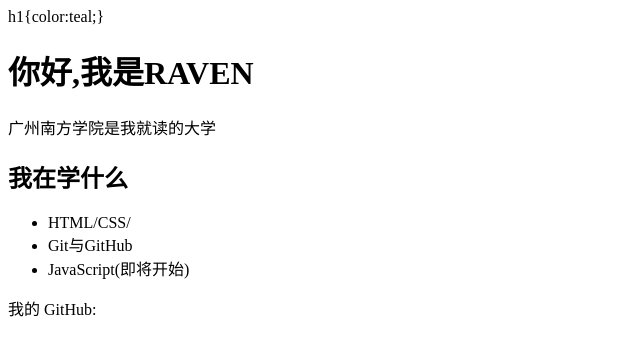
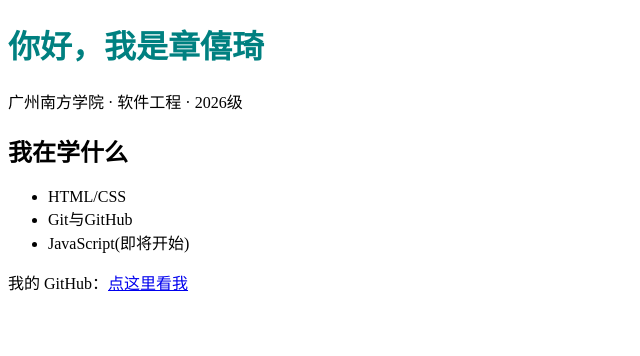
Before and after one commit to Raven-xia-yan/my-first-site, a plain HTML site: page index.html in a window 1280 px wide. Shown: the whole page, without its empty margins (0-640 px from the left). Drawn offline with Linux system fonts and the light colour scheme.

Commit message:
修复引号，标题加颜色

```diff
--- a/index.html
+++ b/index.html
@@ -1,20 +1,21 @@
 <!DOCTYPE html>
 <html lang="zh-CN">
 <head>
-<meta charset="UTF-8"
+    <meta charset="UTF-8">
+    <title>我的第一个网页</title>
     <style>
-    h1{color:teal;}
+        h1 { color: teal; }
     </style>
 </head>
 <body>
-<h1>你好,我是RAVEN</h1>
-<p>广州南方学院是我就读的大学</p>
+    <h1>你好，我是章僖琦</h1>
+    <p>广州南方学院 · 软件工程 · 2026级</p >
     <h2>我在学什么</h2>
     <ul>
-    <li>HTML/CSS/</li>
+        <li>HTML/CSS</li>
         <li>Git与GitHub</li>
         <li>JavaScript(即将开始)</li>
     </ul>
-<p>我的 GitHub:<a href="https://github.com/Raven-xia-yan"点这里看我</a></p></p>
+    <p>我的 GitHub：<a href="https://github.com/Raven-xia-yan ">点这里看我</a ></p >
 </body>
 </html>
```
Lines whose indentation alone changed are shown as unchanged.
